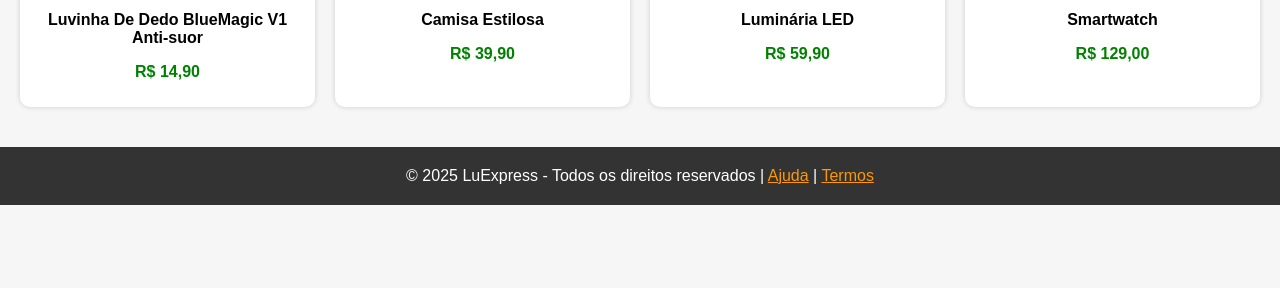
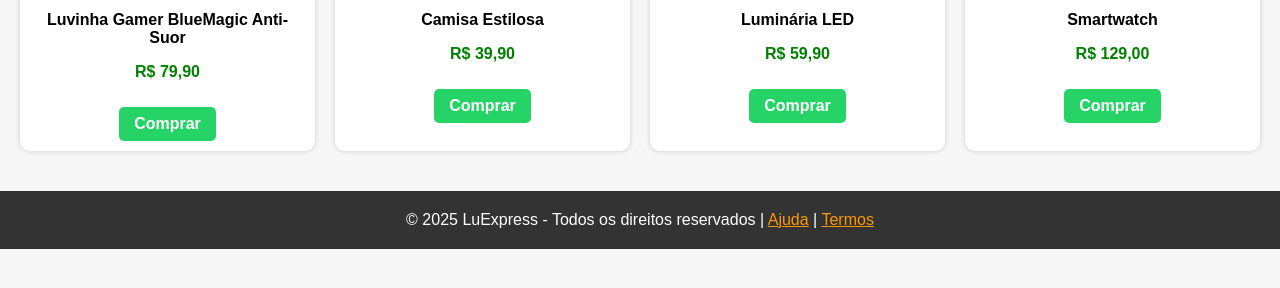
Before and after one commit to TilerFPS/LuExpress, a plain HTML site: page index.html in a window 1280 px wide. Shown: the part 332-620 px from the top of the page. Drawn offline with Linux system fonts and the light colour scheme.

Commit message:
Update index.html

```diff
--- a/index.html
+++ b/index.html
@@ -2,7 +2,7 @@
 <html lang="pt-br">
 <head>
   <meta charset="UTF-8">
-  <title>LuExpress</title>
+  <title>  LuExpress</title>
   <style>
     body {
       font-family: Arial, sans-serif;
@@ -62,6 +62,19 @@
       color: green;
       font-weight: bold;
     }
+    .produto a.comprar {
+      display: inline-block;
+      margin-top: 10px;
+      padding: 8px 15px;
+      background-color: #25d366;
+      color: white;
+      border-radius: 5px;
+      text-decoration: none;
+      font-weight: bold;
+    }
+    .produto a.comprar:hover {
+      background-color: #1ebc5e;
+    }
     footer {
       background: #333;
       color: white;
@@ -88,24 +101,28 @@
 
   <section class="produtos">
     <div class="produto">
-      <img src="https://m.media-amazon.com/images/I/71OdL169s+L.jpg" alt="Produto 1">
-      <h3>Luvinha De Dedo BlueMagic V1 Anti-suor</h3>
-      <p>R$ 14,90</p>
+      <img src="https://img.olx.com.br/images/49/493311210303600.webp" alt="Produto 1">
+      <h3>Luvinha Gamer BlueMagic Anti-Suor</h3>
+      <p>R$ 79,90</p>
+      <a class="comprar" href="https://wa.me/5581989821222?text=Olá! Tenho interesse em comprar o Fone Bluetooth." target="_blank">Comprar</a>
     </div>
     <div class="produto">
       <img src="https://via.placeholder.com/180" alt="Produto 2">
       <h3>Camisa Estilosa</h3>
       <p>R$ 39,90</p>
+      <a class="comprar" href="https://wa.me/5581989821222?text=Olá! Tenho interesse em comprar a Camisa Estilosa." target="_blank">Comprar</a>
     </div>
     <div class="produto">
       <img src="https://via.placeholder.com/180" alt="Produto 3">
       <h3>Luminária LED</h3>
       <p>R$ 59,90</p>
+      <a class="comprar" href="https://wa.me/5581989821222?text=Olá! Tenho interesse em comprar a Luminária LED." target="_blank">Comprar</a>
     </div>
     <div class="produto">
       <img src="https://via.placeholder.com/180" alt="Produto 4">
       <h3>Smartwatch</h3>
       <p>R$ 129,00</p>
+      <a class="comprar" href="https://wa.me/5581989821222?text=Olá! Tenho interesse em comprar o Smartwatch." target="_blank">Comprar</a>
     </div>
   </section>
 
```
